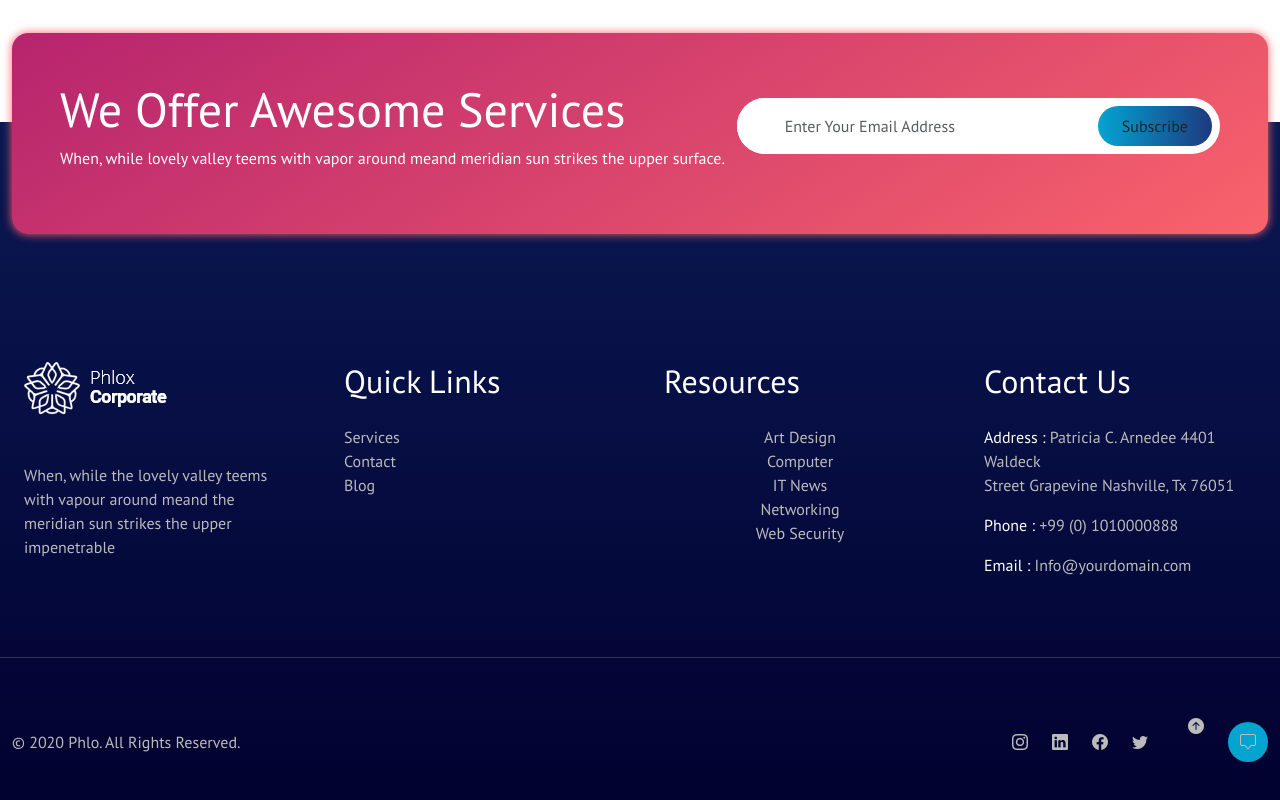
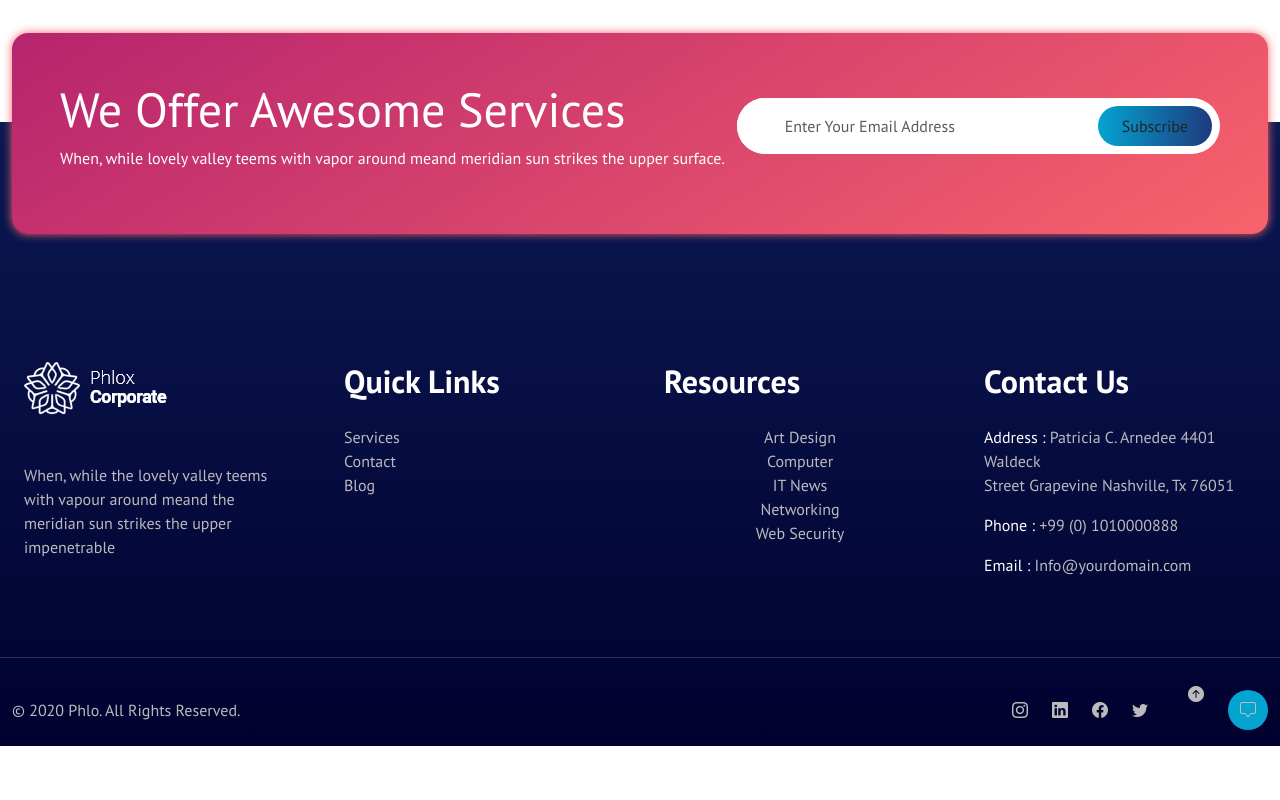
Before and after one commit to MatteoNocera/proj-html-vuejs, a Vue app: page / in a window 1280 px wide. Shown: the part 5669-6469 px from the top of the page. After the commit the page ends 6415 px from the top, so only its background shows below. Built offline with nearby package versions, Linux system fonts and the light colour scheme.

Commit message:
fix margin footer

```diff
--- a/src/components/AppFooter.vue
+++ b/src/components/AppFooter.vue
@@ -29,7 +29,7 @@ export default {
                     </div>
 
                     <div class="col px-4" id="quick">
-                        <h2 class="text-white mb-4">Quick Links</h2>
+                        <h2 class="text-white mb-4 fw-bold">Quick Links</h2>
                         <ul class="list-unstyled">
                             <li v-for="link in state.quick_links">
                                 <a href="#">{{ link.voice }}</a>
@@ -40,7 +40,7 @@ export default {
 
 
                     <div class="col px-4" id="resouces">
-                        <h2 class="text-white mb-4">Resources</h2>
+                        <h2 class="text-white mb-4 fw-bold">Resources</h2>
                         <ul class="list-unstyled">
                             <li class="text-center" v-for="link in state.resources_links">
                                 <a href="#">{{ link.voice }}</a>
@@ -49,7 +49,7 @@ export default {
                     </div>
 
                     <div class="col px-4" id="contact">
-                        <h2 class="text-white mb-4">Contact Us</h2>
+                        <h2 class="text-white mb-4 fw-bold">Contact Us</h2>
 
                         <p><span class="text-white">Address : </span> Patricia C. Arnedee 4401 Waldeck<br>Street Grapevine
                             Nashville, Tx 76051</p>
@@ -68,7 +68,7 @@ export default {
         <hr>
 
         <div class="container">
-            <div class="bottom_footer d-flex justify-content-between py-5 align-items-center">
+            <div class="bottom_footer d-flex justify-content-between py-3 align-items-center">
 
                 <p class="m-0">© 2020 Phlo. All Rights Reserved.</p>
 
```
